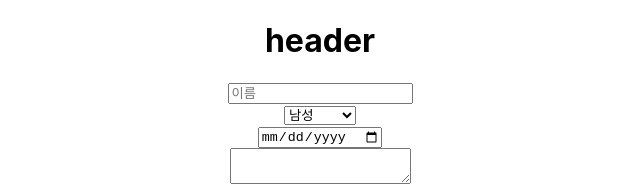
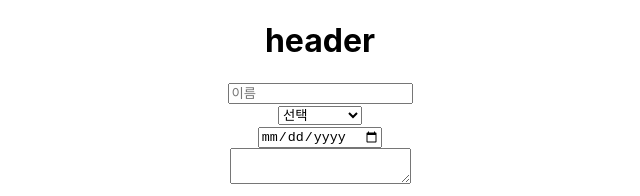
Before and after one commit to mjh090801abc/studey_frontend, a React (Create React App) app in the folder chapter5/: page / in a window 1280 px wide. Shown: the top 196 px of the page, without its empty margins (320-960 px from the left). Built offline with nearby package versions, Linux system fonts and the light colour scheme.

Commit message:
이름, 성별, 날짜 등을 표현하는 코드 전체 리펙토링

```diff
--- a/chapter5/src/component/body.js
+++ b/chapter5/src/component/body.js
@@ -1,63 +1,57 @@
-import { useState } from "react"
+import { use, useState } from "react";
 
-function Body() {
+function Body({ children }) {
+const [state, setState] = useState({
+    userName: "",
+    gender: "",
+    birth: "",
+    bio: "",
+});
 
-    const [name, setName] = useState("")
-    const [gender, setGender] = useState("")
-    const [birth, setBirth] = useState("")
-    const [bio, setBio] = useState("")
+const handleOnChange = (e) => {
+    const { name, value } = e.target;
 
-    const onChangeName = (e) => {
-        setName(e.target.value)
-    }
+    console.log("현재 수정 대상: ", name);
+    console.log("수정 값: ", value);
 
-    const onChangeGender = (e) => {
-        setGender(e.target.value)
-    }
+    setState({
 
-    const onChangeBirth = (e) => {
-        setBirth(e.target.value)
-    }
+    ...state,
+    [name]: value,
+    });
+};
 
-    const onChangeBio = (e) => {
-        setBio(e.target.value)
-    }
-
-    return(
+return (
     <div>
     <div>
-                <div>
-                    <input value = {name} onChange={onChangeName} placeholder="이름" />
-                </div>
+        <input
+        name="userName"
+        value={state.userName}
+        onChange={handleOnChange}
+        placeholder="이름"
+        />
     </div>
     <div>
-                <select value={gender} onChange={onChangeGender}>
-                    <option>남성</option>
-                    <option>여성</option>
-                    <option>양성애자</option>
+        <select name="gender" value={state.gender} onChange={handleOnChange}>
+        <option value="">선택</option>
+        <option value="남성">남성</option>
+        <option value="여성">여성</option>
+        <option value="논바이너리">논바이너리</option>
         </select>
     </div>
     <div>
-                <input type="date" value={birth}onChange={onChangeBirth}></input>
+        <input
+        name="birth"
+        type="date"
+        value={state.birth}
+        onChange={handleOnChange}
+        />
     </div>
     <div>
-                <textarea value={bio} onChange={onChangeBio}></textarea>
+        <textarea name="bio" value={state.bio} onChange={handleOnChange} />
     </div>
     </div>
-    )
-
-
-    // function handleOnClick(event) {
-    //     console.log(event)
-    //     console.log(event.target.name)
-    // }
-    // return (
-    //     <div>
-    //         <button name="A버튼" onClick={handleOnClick}></button>
-    //         <button name="B버튼" onClick={handleOnClick}></button>
-    //     </div>
-    // );
-
+);
 }
 
-export default Body
+export default Body;
```
Lines whose indentation alone changed are shown as unchanged.
